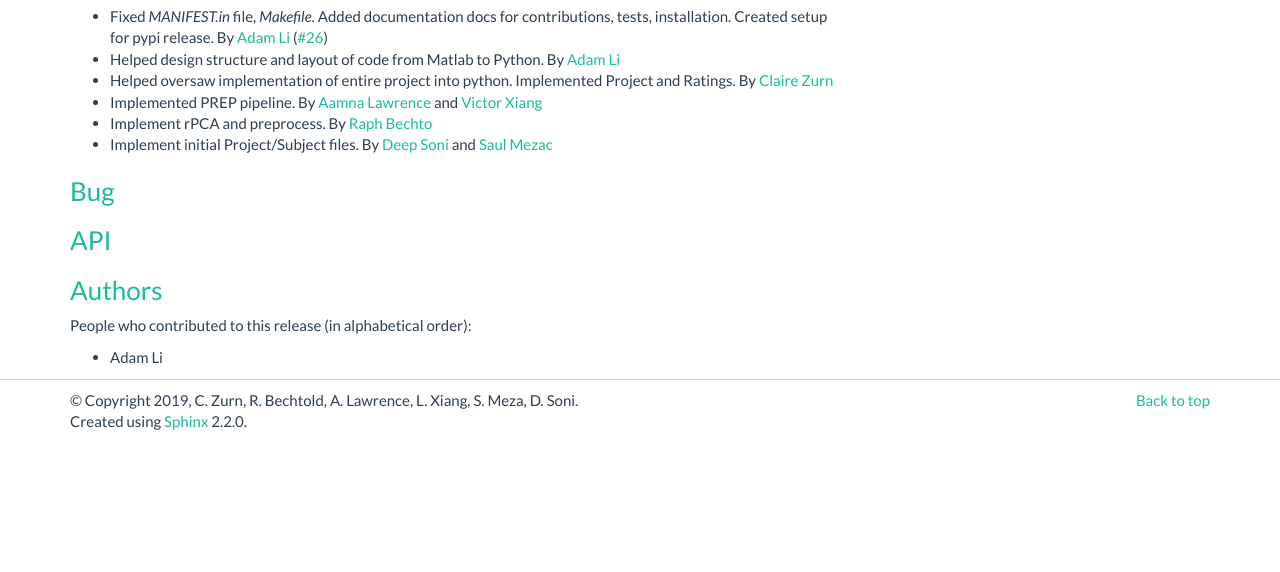
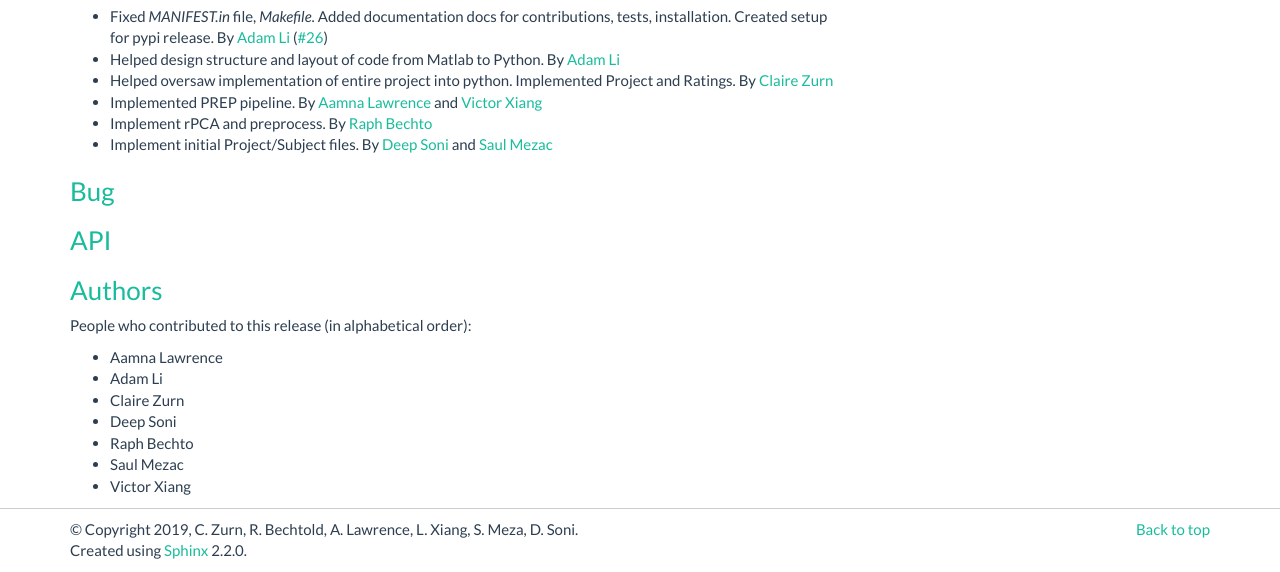
Before and after one commit to NeuroDataDesign/pyautomagic, a plain HTML site: page whats_new.html in a window 1280 px wide. Shown: the part 678-1250 px from the top of the page. Before the commit the page ends 1121 px from the top, so only its background shows below. Drawn offline with Linux system fonts and the light colour scheme.

Commit message:
Make install

```diff
--- a/whats_new.html
+++ b/whats_new.html
@@ -140,7 +140,13 @@
 <h3><a class="toc-backref" href="#id12">Authors</a><a class="headerlink" href="#authors" title="Permalink to this headline">¶</a></h3>
 <p>People who contributed to this release (in alphabetical order):</p>
 <ul class="simple">
+<li><p>Aamna Lawrence</p></li>
 <li><p>Adam Li</p></li>
+<li><p>Claire Zurn</p></li>
+<li><p>Deep Soni</p></li>
+<li><p>Raph Bechto</p></li>
+<li><p>Saul Mezac</p></li>
+<li><p>Victor Xiang</p></li>
 </ul>
 </div>
 </div>
```
Also changed, not shown: index.html (+2 -0 lines), _sources/index.rst.txt, _sources/whats_new.rst.txt.
